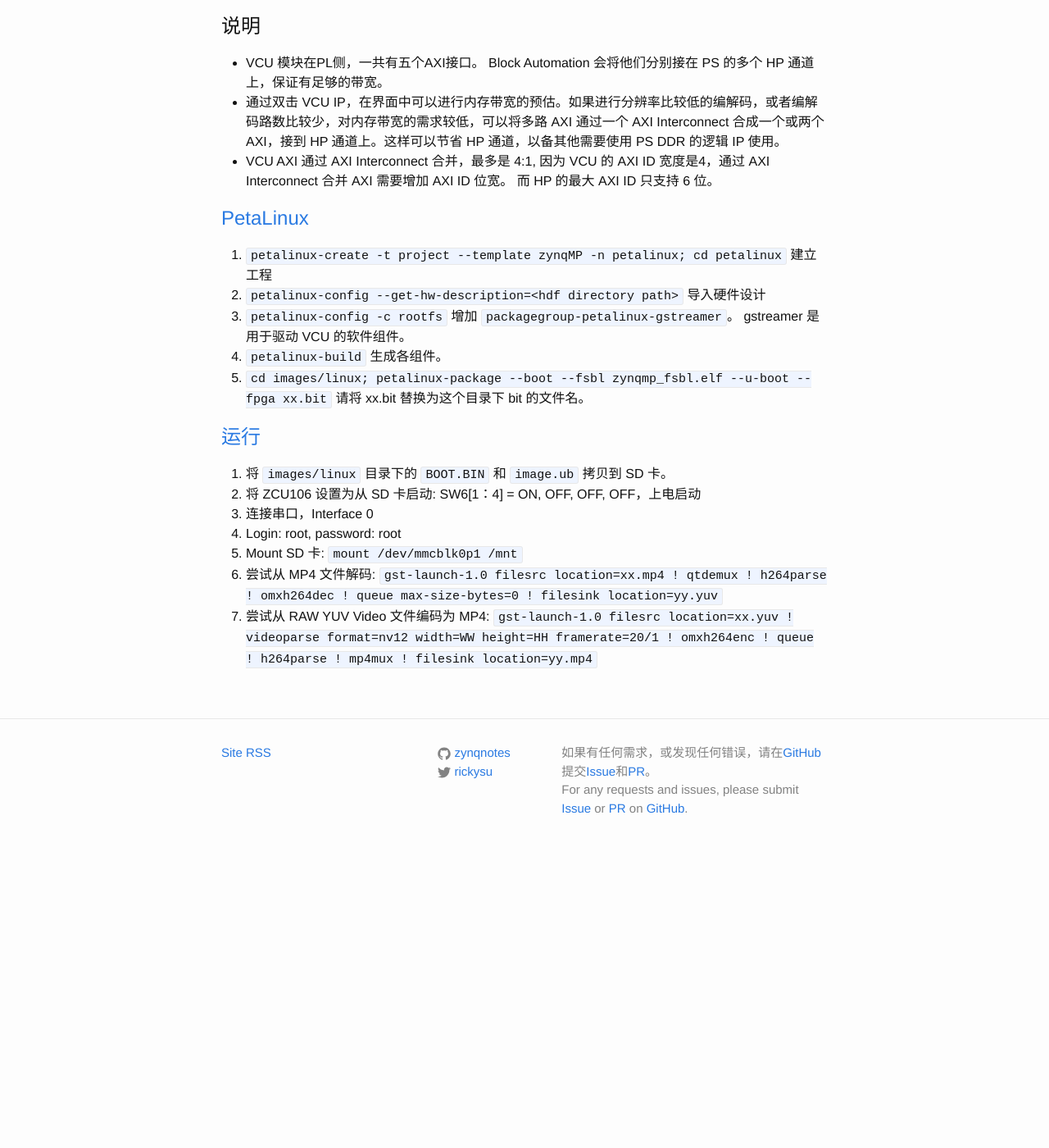
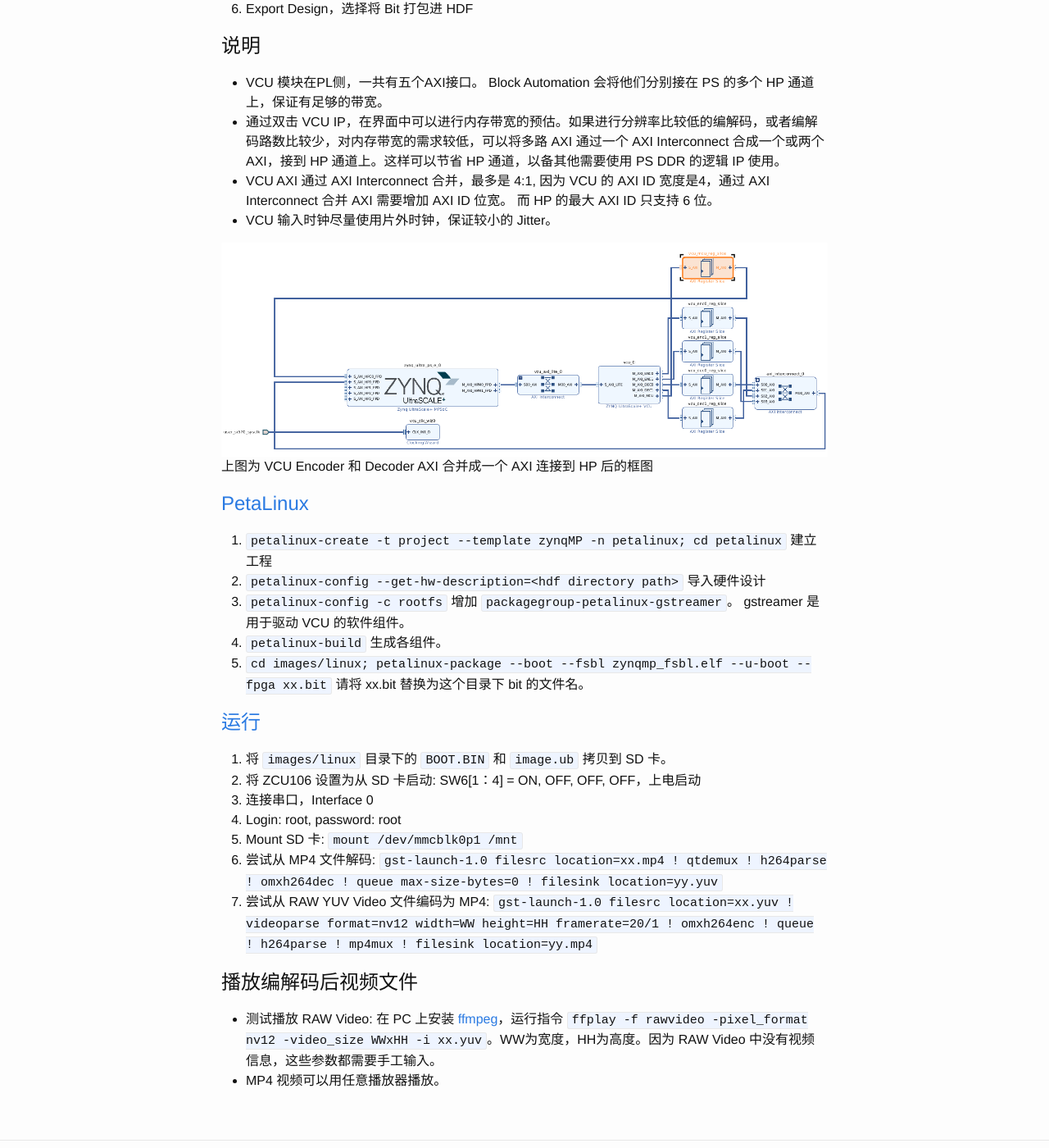
Before and after one commit to zynqnotes/zynqnotes.github.io, a Jekyll site: the page built from _posts/2018-07-23-a-simple-vcu-design.md, in a window 1280 px wide and 1400 px high, scrolled down 559 px. Shown: the whole window at 82% size. Built offline with Jekyll 4.4.1, drawn with Linux system fonts in a browser that asks for light colours; before the commit the page ends 1616 px from its top, so only the background shows below that; some of the changed text lies outside the part shown.

Commit message:
add video test, add ipi screenshot

```diff
--- a/_posts/2018-07-23-a-simple-vcu-design.md
+++ b/_posts/2018-07-23-a-simple-vcu-design.md
@@ -27,6 +28,10 @@
 - VCU 模块在PL侧，一共有五个AXI接口。 Block Automation 会将他们分别接在 PS 的多个 HP 通道上，保证有足够的带宽。
 - 通过双击 VCU IP，在界面中可以进行内存带宽的预估。如果进行分辨率比较低的编解码，或者编解码路数比较少，对内存带宽的需求较低，可以将多路 AXI 通过一个 AXI Interconnect 合成一个或两个 AXI，接到 HP 通道上。这样可以节省 HP 通道，以备其他需要使用 PS DDR 的逻辑 IP 使用。
 - VCU AXI 通过 AXI Interconnect 合并，最多是 4:1, 因为 VCU 的 AXI ID 宽度是4，通过 AXI Interconnect 合并 AXI 需要增加 AXI ID 位宽。 而 HP 的最大 AXI ID 只支持 6 位。
+- VCU 输入时钟尽量使用片外时钟，保证较小的 Jitter。
+
+![](images/2018/vcu_ipi.png)
+上图为 VCU Encoder 和 Decoder AXI 合并成一个 AXI 连接到 HP 后的框图
 
 ## PetaLinux
 
@@ -45,3 +50,8 @@
 5. Mount SD 卡: `mount /dev/mmcblk0p1 /mnt`
 6. 尝试从 MP4 文件解码: `gst-launch-1.0 filesrc location=xx.mp4 ! qtdemux ! h264parse ! omxh264dec ! queue max-size-bytes=0 ! filesink location=yy.yuv`
 7. 尝试从 RAW YUV Video 文件编码为 MP4: `gst-launch-1.0 filesrc location=xx.yuv ! videoparse format=nv12 width=WW height=HH framerate=20/1 ! omxh264enc ! queue ! h264parse  ! mp4mux ! filesink location=yy.mp4`
+
+### 播放编解码后视频文件
+
+- 测试播放 RAW Video: 在 PC 上安装 [ffmpeg](https://www.ffmpeg.org/download.html)，运行指令 `ffplay -f rawvideo -pixel_format nv12 -video_size WWxHH -i xx.yuv`。WW为宽度，HH为高度。因为 RAW Video 中没有视频信息，这些参数都需要手工输入。
+- MP4 视频可以用任意播放器播放。
```
Also changed, not shown: other parts of _posts/2018-07-23-a-simple-vcu-design.md (+2 -1 lines), images/2018/vcu_ipi.png (added).
